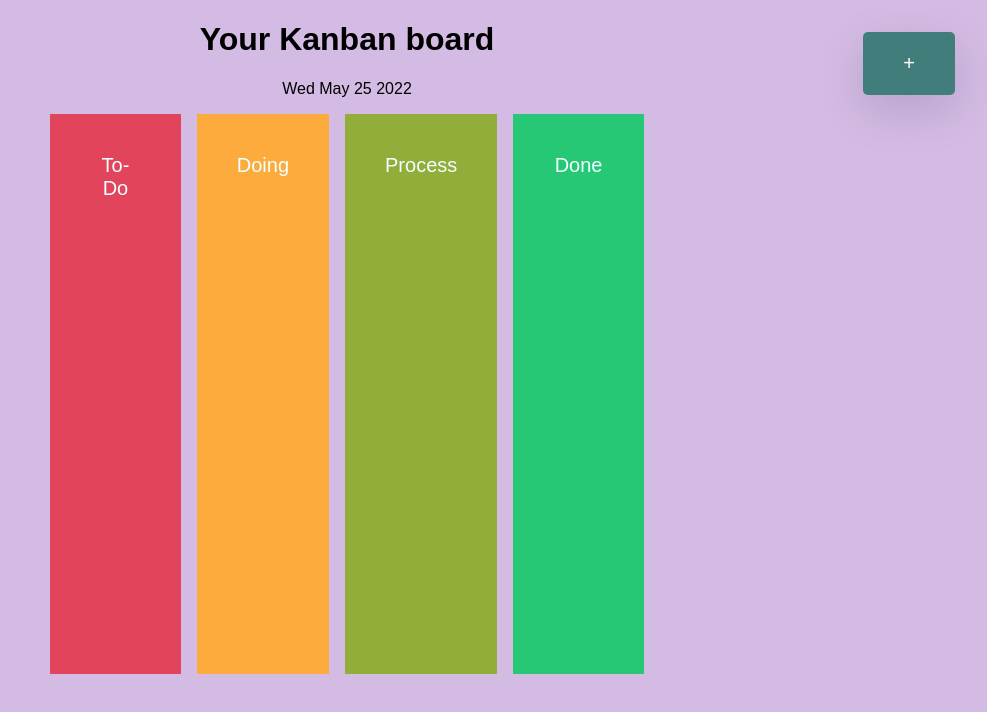
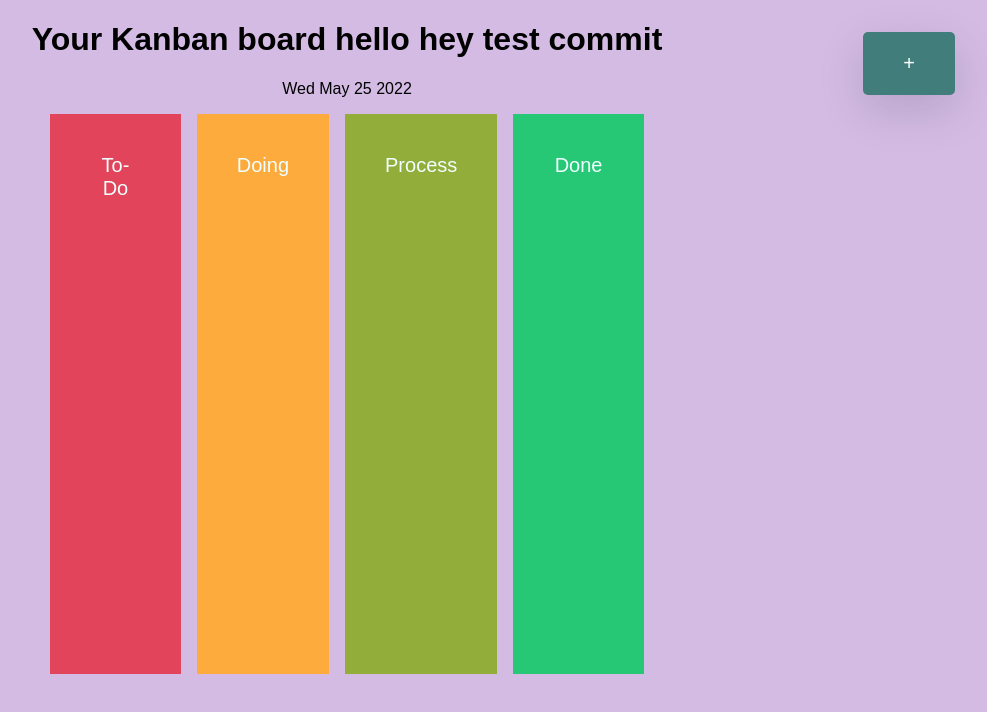
Before and after one commit to min-coding/kanban-board, a React (Create React App) app: page / in a window 1280 px wide. Shown: the top 712 px of the page, without its empty margins (293-1280 px from the left). Built offline with nearby package versions, Linux system fonts and the light colour scheme; a web font is replaced by a local one.

Commit message:
test commit again

```diff
--- a/src/App.js
+++ b/src/App.js
@@ -10,7 +10,6 @@ function App() {
 
   const [tasks, setTasks] = React.useState(() => {
     const savedValue = JSON.parse(localStorage.getItem('tasks'))
-
 
     if (savedValue) {
       return savedValue
@@ -104,6 +103,7 @@ const currentDate = new Date().toDateString()
       <header className='app-header'>
         <h1>
           Your Kanban board
+          hello hey test commit
         </h1>
         <p>{currentDate} </p>
       </header>
```
